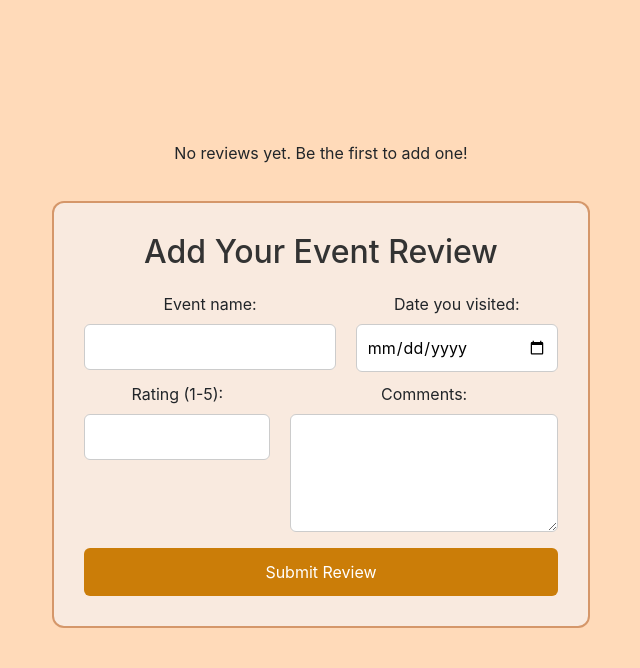
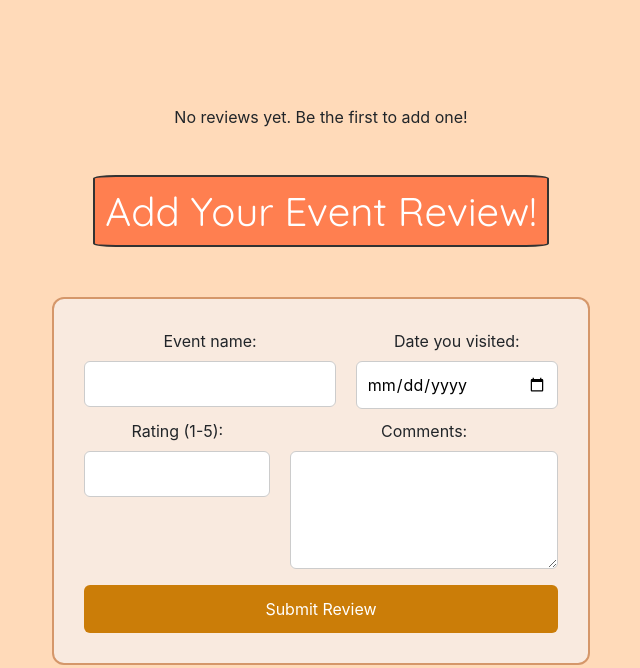
Before and after one commit to Srivacthi/The-CVille-Scene, a Flask app: page /reviews in a window 1280 px wide. Shown: the part 305-973 px from the top of the page, without its empty margins (319-959 px from the left). Run offline with Flask 3, Linux system fonts and the light colour scheme.

Commit message:
Styled add your review

```diff
--- a/templates/reviews.html
+++ b/templates/reviews.html
@@ -127,9 +127,11 @@ nav {
         {% endfor %}
 
 
+<div style="font-family: 'Quicksand'; text-align: center; margin: 30px auto; padding: 10px; max-width: 90%; max-height: 80px; background-color: #ff7f50; border: 2px solid #333; border-radius: 5%;">
+  <h1 style="margin: 0; color: #ffffff;">Add Your Event Review!</h1>
+</div>
 <div style="border: 2px solid #c47034ad; background-color: #f9eadf; padding: 30px; border-radius: 12px; width: 80%; max-width: 42%; margin-top: 20px">
-    <h2 style="text-align: center; color: #333; margin-bottom: 20px;"> Add Your Event Review </h2>
-    <form method="post" style="display: flex; flex-direction: column; gap: 10px;">
+  <form method="post" style="display: flex; flex-direction: column; gap: 10px;">
         <input type="hidden" name="action" value="submit_review">
         <div style="display: flex; gap: 20px;">
             <div>
```
